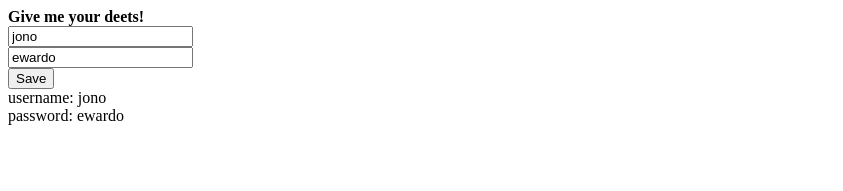
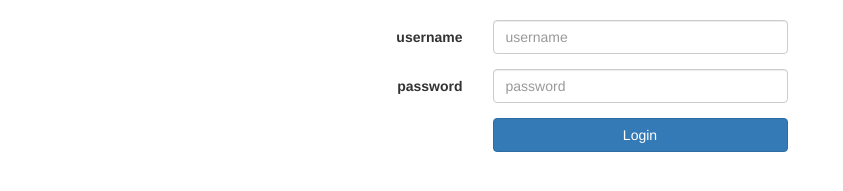
Before and after one commit to jonofan/linkage, a React app: page / in a window 1280 px wide. Shown: the whole page, without its empty margins (0-843 px from the left). Built offline with nearby package versions, Linux system fonts and the light colour scheme.

Commit message:
bootstrap & login component

```diff
--- a/actions.js
+++ b/actions.js
@@ -1,5 +1,10 @@
 export const SAVE_CREDENTIALS = 'SAVE_CREDENTIALS'
+export const LOGOUT = 'LOGOUT'
 
-export function saveCredentials(username, password) {
-    return { type: SAVE_CREDENTIALS, username, password}
+export function saveCredentials(credentials) {
+    return { type: SAVE_CREDENTIALS, credentials}
 }
+
+export function logout() {
+    return {type: LOGOUT}
+}
--- a/app/app.js
+++ b/app/app.js
@@ -1,9 +1,11 @@
 import React from 'react';
 import ReactDOM from "react-dom";
 import { render } from 'react-dom'
-import CredentialsForm from './containers/CredentialsForm'
-import CredentialsViewer from './components/CredentialsViewer'
+import CredentialsForm from 'containers/CredentialsForm'
+import CredentialsViewer from 'components/CredentialsViewer'
 import {Router, Route, IndexRoute, Link, browserHistory} from 'react-router';
+import AuthenticationContainer from 'containers/AuthenticationContainer'
+import MainLayout from 'views/MainLayout'
 
 class SideBySide extends React.Component {
     render() {
@@ -21,9 +23,8 @@ export default class App extends React.Component {
       return (
             <div>
                 <Router history={browserHistory}>
-                    <Route path='/' component={SideBySide} />
-                    <Route path='/login' component={CredentialsForm} />
-                    <Route path='/credentials' component={CredentialsViewer} />
+                    <Route path='/' component={MainLayout} />
+                    <Route path='/test' component={SideBySide} />
                 </Router>
             </div>
         )
--- a/app/components/CredentialsViewer.js
+++ b/app/components/CredentialsViewer.js
@@ -1,21 +1,30 @@
 import React from 'react'
 import { connect } from 'react-redux'
+import { Button, Panel } from 'react-bootstrap'
+import { logout } from 'actions'
 
-let CredentialsViewer = ({credentials}) => {
+let CredentialsViewer = ({credentials, logout}) => {
     return(
-        <div>
-            username: <label>{credentials.username}</label><br />
-            password: <label>{credentials.password}</label>
+        <div className='credential-viewer-container'>
+            <Panel header={`You are logged in as ${credentials.username}.`} bsStyle='primary'>
+                <Button bsStyle='primary' onClick={() => logout()}>Logout</Button>
+            </Panel>
         </div>
     )
 }
 
 const mapStateToProps = (state) => {
     return {
-        credentials: state.credentials
+        credentials: state.authentication.credentials
     }
 }
 
-CredentialsViewer = connect(mapStateToProps)(CredentialsViewer)
+const mapDispatchToProps = (dispatch) => {
+    return {
+        logout: () => dispatch(logout())
+    }
+}
+
+CredentialsViewer = connect(mapStateToProps, mapDispatchToProps)(CredentialsViewer)
 
 export default CredentialsViewer
--- /dev/null
+++ b/app/containers/AuthenticationContainer.js
@@ -0,0 +1,32 @@
+import React from 'react'
+import CredentialsForm from 'containers/CredentialsForm'
+import CredentialsViewer from 'components/CredentialsViewer'
+import { connect } from 'react-redux'
+import { Panel } from 'react-bootstrap'
+
+
+let AuthenticationContainer = ({ isLoggedIn }) => {
+    console.log(isLoggedIn)
+    return (
+        <div id='auth-container'>
+            {isLoggedIn &&
+                    <CredentialsViewer />
+            }
+            {!isLoggedIn &&
+                    <CredentialsForm />
+            }
+        </div>
+
+    )
+}
+
+const mapStateToProps = (state) => {
+    console.log(state)
+    return {
+        isLoggedIn: state.authentication.isLoggedIn
+    }
+}
+
+AuthenticationContainer = connect(mapStateToProps)(AuthenticationContainer)
+
+export default AuthenticationContainer
--- a/app/containers/CredentialsForm.js
+++ b/app/containers/CredentialsForm.js
@@ -1,28 +1,60 @@
 import React from 'react'
 import { connect } from 'react-redux'
-import { saveCredentials } from '../../actions.js'
+import { saveCredentials } from 'actions'
+import { Button, Form, FormControl, FormGroup, ControlLabel, Col } from 'react-bootstrap'
+
+
+
+const FieldGroup = ({id, label, help, submitButton, value, ...props}) => {
+    return(
+        <FormGroup controlId={id} >
+            <Col sm={3} componentClass={ControlLabel}>{label}</Col>
+            <Col sm={6}>
+                {submitButton &&
+                    <Button type='submit' {...props} block>{value}</Button>
+                }
+                {!submitButton &&
+                    <FormControl {...props} />
+                }
+
+            </Col>
+        </FormGroup>
+    )
+}
 
 let CredentialsForm = ({dispatch, credentials}) => {
-    let newUsername, newPassword
-    console.log(credentials.username)
+    let inputUserName, inputPassword
     return(
     <div>
-        <b>Give me your deets!</b><br />
-        <form onSubmit={e => {
-         e.preventDefault()
-         console.log(newUsername.value, newPassword.value)
-         if(!newUsername.value.trim() && !newPassword.value.trim()) {
-             return
-         }
-         dispatch(saveCredentials(newUsername.value, newPassword.value))
+        <Form horizontal
+            onSubmit={e => {
+                e.preventDefault()
+                dispatch(saveCredentials({username: inputUserName.value, password: inputPassword.value}))
+            }}
+        >
+            <FieldGroup
+                id='formCtrlUsername'
+                type='text'
+                label='username'
+                placeholder='username'
+                inputRef={ thisInput => { inputUserName = thisInput } }
+            />
+            <FieldGroup
+                id='formCtrlPassword'
+                type='password'
+                label='password'
+                placeholder='password'
+                inputRef={ thisInput => { inputPassword = thisInput } }
+            />
+            <FieldGroup
+                id='formCtrlSave'
+                type='submit'
+                value='Login'
+                bsStyle='primary'
+                submitButton='true'
+            />
 
-
-        }}>
-
-            <input ref={ thisInput => { newUsername = thisInput } } defaultValue={credentials.username}/> <br />
-            <input ref={ thisInput => { newPassword = thisInput } } defaultValue={credentials.password}/> <br/>
-            <button type='submit'>Save</button>
-        </form>
+        </Form>
     </div>
     )
 }
--- /dev/null
+++ b/app/styles.scss
@@ -0,0 +1,15 @@
+#main-layout{
+    display: flex;
+    flex-direction: column;
+    padding: 20px;
+}
+
+#auth-container {
+    width: 50%;
+    margin: auto;
+}
+
+.credential-viewer-container {
+    display: inline-block;
+    float: right;
+}
--- /dev/null
+++ b/app/views/MainLayout.js
@@ -0,0 +1,18 @@
+import React from 'react'
+import {} from 'react-bootstrap'
+import { connect } from 'react-redux'
+import AuthenticationContainer from 'containers/AuthenticationContainer'
+
+
+let MainLayout = () => {
+    return(
+        <div id="main-layout">
+            <AuthenticationContainer />
+        </div>
+    )
+}
+
+
+MainLayout = connect()(MainLayout)
+
+export default MainLayout
--- a/index.html
+++ b/index.html
@@ -3,6 +3,7 @@
 
 <head>
   <title>React! React! React!</title>
+  <link rel="stylesheet" href="https://maxcdn.bootstrapcdn.com/bootstrap/latest/css/bootstrap.min.css">
 </head>
 
 <body>
--- a/index.js
+++ b/index.js
@@ -4,6 +4,7 @@ import { Provider } from 'react-redux'
 import { createStore } from 'redux'
 import App from './app/app.js'
 import linkageApp from './reducers'
+require('./app/styles.scss')
 
 let store = createStore(linkageApp)
 
--- a/package.json
+++ b/package.json
@@ -12,6 +12,7 @@
   "license": "ISC",
   "dependencies": {
     "react": "^15.4.2",
+    "react-bootstrap": "^0.30.7",
     "react-dom": "^15.4.2",
     "react-redux": "^5.0.3",
     "react-router": "^3.0.2",
--- a/reducers.js
+++ b/reducers.js
@@ -1,16 +1,20 @@
 import {combineReducers} from 'redux'
-import * as reducers from './reducers'
-import {SAVE_CREDENTIALS} from './actions'
+import * as reducers from 'reducers'
+import {SAVE_CREDENTIALS, LOGOUT} from 'actions'
 
-const defaultCredentials =
-{username: 'jono', password: 'ewardo'}
+const defaultAuthentication = {
+    credentials: {},
+    isLoggedIn: false
+}
 
 
-export function credentials(state = defaultCredentials, action) {
+export function authentication(state = defaultAuthentication, action) {
     switch (action.type) {
         case SAVE_CREDENTIALS:
-            return {...state, username: action.username, password: action.password}
+            return {...state, credentials: action.credentials, isLoggedIn: true}
 
+        case LOGOUT:
+            return defaultAuthentication
         default:
             return state
     }
--- a/webpack.config.js
+++ b/webpack.config.js
@@ -9,7 +9,15 @@ module.exports = {
     publicPath: ''
   },
   resolve: {
-    extensions: ['.js', '.jsx', '.scss', '.css', '*']
+    extensions: ['.js', '.jsx', '.scss', '.css', '*'],
+    alias: {
+      containers: path.resolve(__dirname, 'app/containers'),
+      components: path.resolve(__dirname, 'app/components'),
+      views: path.resolve(__dirname, 'app/views'),
+      actions$: path.resolve(__dirname, 'actions.js'),
+      reducers$: path.resolve(__dirname, 'reducers.js'),
+      styles$: path.resolve(__dirname, 'app/styles.scss')
+    }
   },
   module: {
     loaders: [
```
